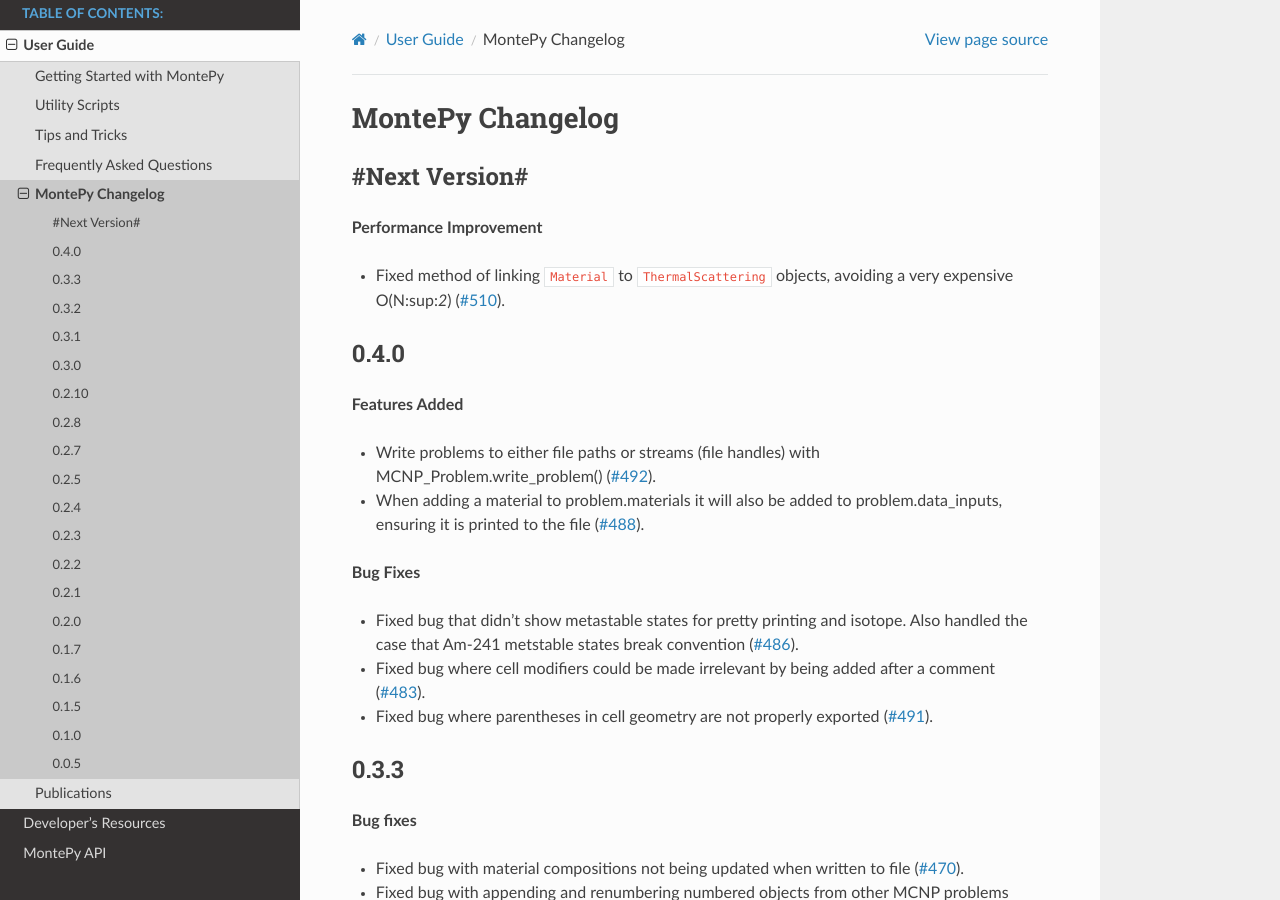
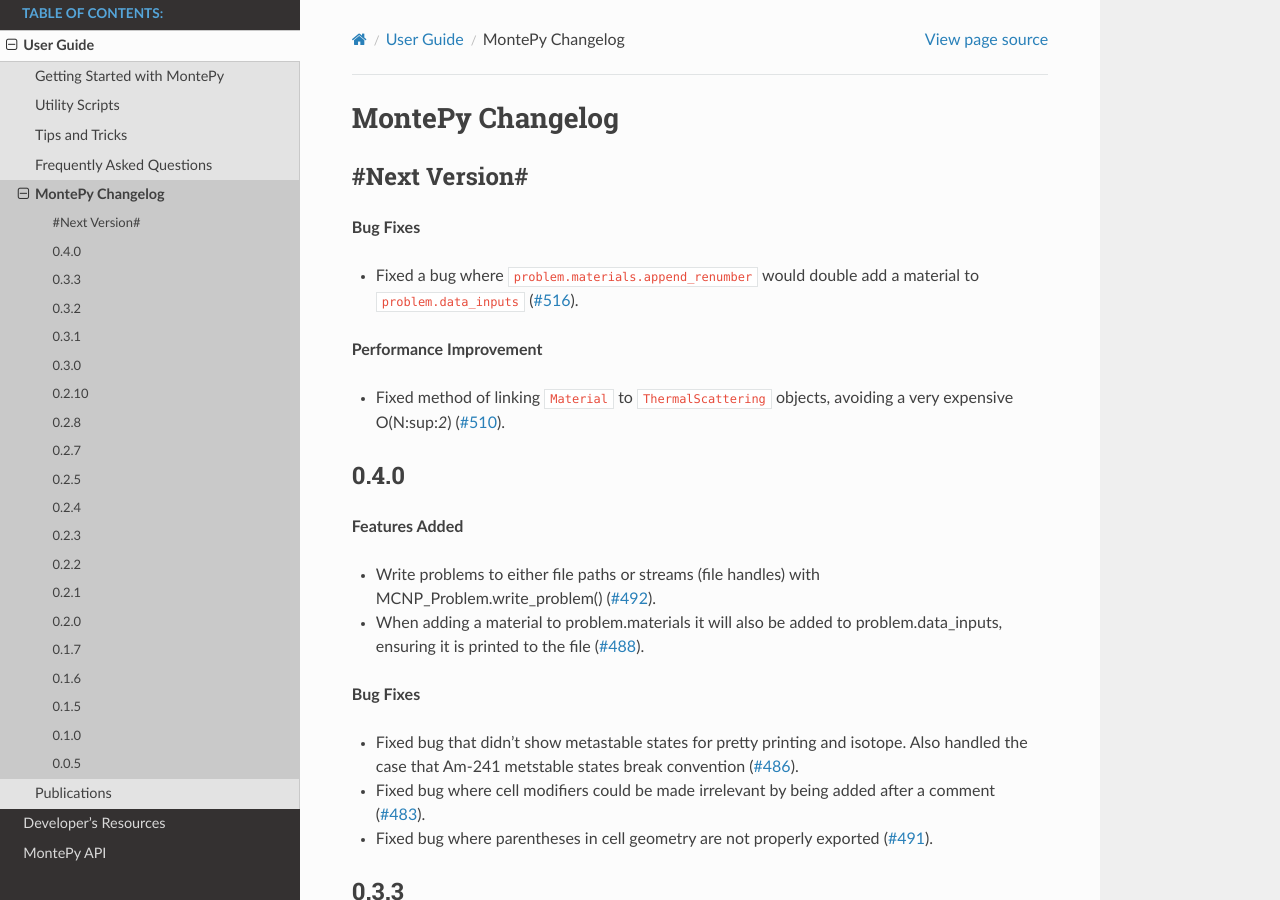
Before and after one commit to idaholab/MontePy, a Sphinx documentation site: the page built from doc/source/changelog.rst, in a window 1280 px wide and 900 px high. Built offline with Sphinx 7.4.7 and the Read the Docs theme 2.0.0, drawn with Linux system fonts in a browser that asks for light colours; the version number could not be read and is left out.

Commit message:
Updated changelog with #516.

```diff
--- a/doc/source/changelog.rst
+++ b/doc/source/changelog.rst
@@ -3,6 +3,10 @@
 
 #Next Version#
 --------------
+
+**Bug Fixes**
+
+* Fixed a bug where ``problem.materials.append_renumber`` would double add a material to ``problem.data_inputs`` (:issue:`516`).
 
 **Performance Improvement**
 
```
